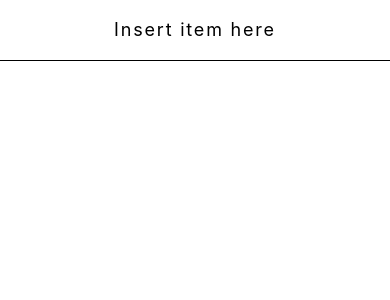
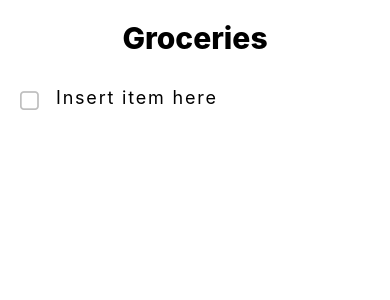
Before and after one commit to jsantos42/GroceriesApp, a React Native app: screen / in a window 390 px wide. Shown: the top 300 px of the page. Built offline with nearby package versions, Linux system fonts and the light colour scheme; what trie-search would draw is missing.

Commit message:
feat: improve UI of inserting new item

```diff
--- a/src/App.tsx
+++ b/src/App.tsx
@@ -2,9 +2,10 @@ import {FlatList, SafeAreaView} from 'react-native';
 import {useState} from 'react';
 import {GroceryItem} from './types';
 import {GroceryItemCheckbox} from './components/GroceryItemCheckbox';
-import {InputField} from './components/InputField';
+import {NewItem} from './components/NewItem';
 import {AppProvider} from './components/AppProvider';
 import TrieSearch from 'trie-search';
+import {Header} from './components/Header';
 
 const trie = new TrieSearch<GroceryItem>('label', {min: 3, ignoreCase: true});
 
@@ -40,11 +41,19 @@ function App(): React.JSX.Element {
 		// TODO: remove from list
 		console.warn(item.label);
 	}
+	// TODO: consider:
+	// 1. moving the function that dismisses the suggestions overlay
+	// to this level, in order to pass it to the grocery item checkbox
+	// 2. wrapping a pressable around this flatlist and pass that function too
+	//
+	// 3. On android, adding a item makes the first half of the checkbox become
+	//       visible??
 
 	return (
 		<AppProvider>
 			<SafeAreaView className="flex-1">
-				<InputField {...{searchItem, saveNewItem}} />
+				<Header />
+				<NewItem {...{searchItem, saveNewItem}} />
 				<FlatList
 					className={'flex'}
 					data={groceryList}
--- /dev/null
+++ b/src/components/Header.tsx
@@ -0,0 +1,13 @@
+import {Text} from 'react-native';
+import {useStyles} from '@utils/styles';
+
+export const Header = () => {
+	const styles = useStyles();
+	return (
+		<Text
+			className="pt-5 pb-3 text-3xl text-center font-extrabold"
+			style={styles.textColor}>
+			Groceries
+		</Text>
+	);
+};
--- /dev/null
+++ b/src/components/NewItem/InputField.tsx
@@ -0,0 +1,28 @@
+import {CheckBox} from '@rneui/base';
+import {TextInput, View} from 'react-native';
+import {useStyles} from '@utils/styles';
+
+export const InputField = ({
+	input,
+	handleTextInput,
+	handleTextSubmit,
+}: {
+	input: string;
+	handleTextInput: (input: string) => void;
+	handleTextSubmit: (input: string) => void;
+}) => {
+	const styles = useStyles();
+	return (
+		<View className="flex flex-row items-end">
+			<CheckBox checked={false} containerStyle={styles.newItemCheckBox} />
+			<TextInput
+				className="p-4 w-full text-lg tracking-widest shadow-none"
+				style={styles.textColor}
+				placeholder="Insert item here"
+				value={input}
+				onChangeText={handleTextInput}
+				onSubmitEditing={e => handleTextSubmit(e.nativeEvent.text)}
+			/>
+		</View>
+	);
+};
--- a/src/components/inputField/index.tsx
+++ b/src/components/NewItem/index.tsx
@@ -1,11 +1,11 @@
 import {useState} from 'react';
-import {Keyboard, TextInput} from 'react-native';
+import {Keyboard} from 'react-native';
 import {areThereSuggestions, isInputLongEnough} from './utils';
 import {SuggestionsOverlay} from './SuggestionsOverlay';
-import {useStyles} from '@utils/styles';
 import {GroceryItem} from 'src/types';
+import {InputField} from './InputField';
 
-export const InputField = ({
+export const NewItem = ({
 	searchItem,
 	saveNewItem,
 }: {
@@ -14,7 +14,6 @@ export const InputField = ({
 }) => {
 	const [input, setInput] = useState<string>('');
 	const [suggestions, setSuggestions] = useState<GroceryItem[]>([]);
-	const styles = useStyles();
 
 	function handleTextInput(text: string) {
 		setInput(text);
@@ -48,14 +47,7 @@ export const InputField = ({
 
 	return (
 		<>
-			<TextInput
-				className={`p-4 z-30 text-lg tracking-widest shadow-none text-center`}
-				style={{...styles.textColor, ...styles.inputField}}
-				placeholder="Insert item here"
-				value={input}
-				onChangeText={handleTextInput}
-				onSubmitEditing={e => handleTextSubmit(e.nativeEvent.text)}
-			/>
+			<InputField {...{input, handleTextInput, handleTextSubmit}} />
 			{areThereSuggestions(suggestions) && (
 				<SuggestionsOverlay
 					onSelectSuggestion={handleTextSubmit}
--- a/src/utils/styles.ts
+++ b/src/utils/styles.ts
@@ -5,9 +5,6 @@ export const useStyles = () => {
 	const {theme} = useAppContext();
 
 	return StyleSheet.create({
-		backgroundColor: {
-			backgroundColor: getBackgroundColor(theme),
-		},
 		textColor: {
 			color: getContrastColor(theme),
 		},
@@ -17,10 +14,9 @@ export const useStyles = () => {
 		checkBoxText: {
 			fontSize: 18,
 		},
-		inputField: {
-			elevation: 3,
-			borderBottomWidth: 1,
-			borderBottomColor: getContrastColor(theme),
+		newItemCheckBox: {
+			width: 0,
+			backgroundColor: 'transparent',
 		},
 		elevation1: {
 			elevation: 1,
```
Also changed, not shown: src/components/NewItem/Suggestion.tsx (renamed from src/components/inputField/Suggestion.tsx), src/components/NewItem/SuggestionsOverlay.tsx (renamed from src/components/inputField/SuggestionsOverlay.tsx), src/components/NewItem/utils.ts (renamed from src/components/inputField/utils.ts).
